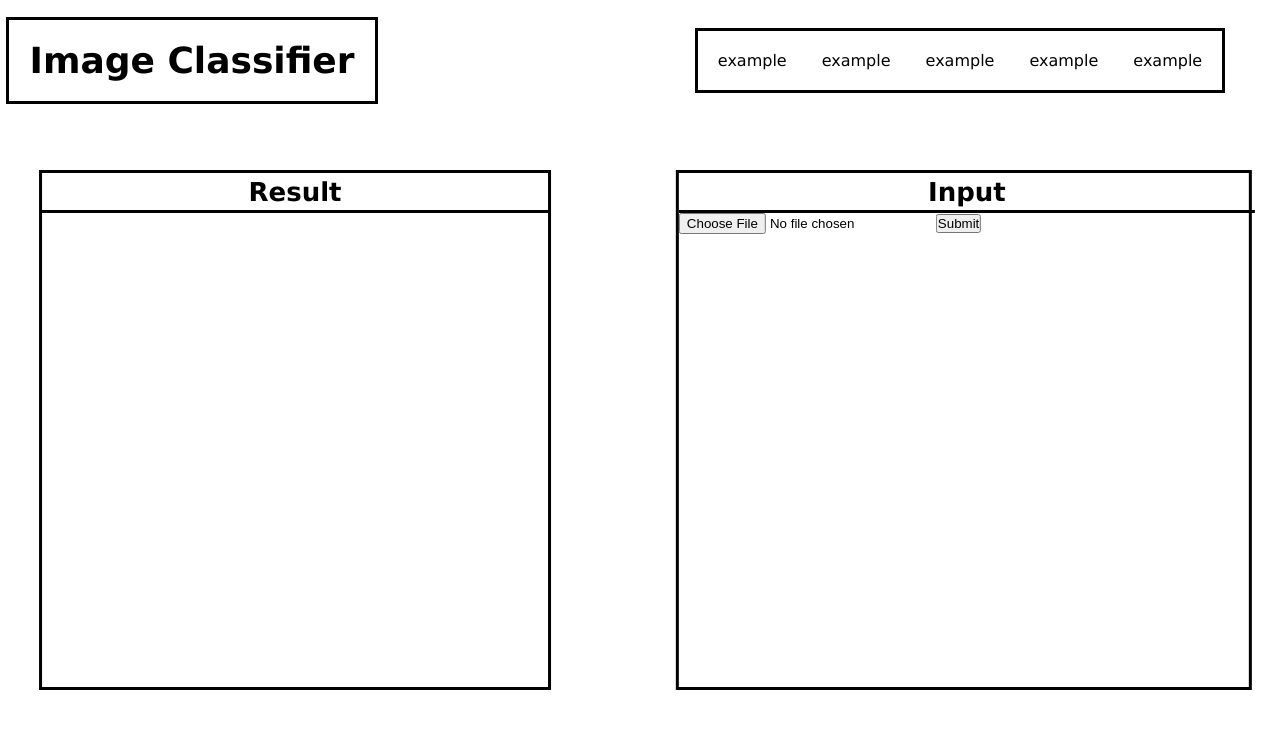
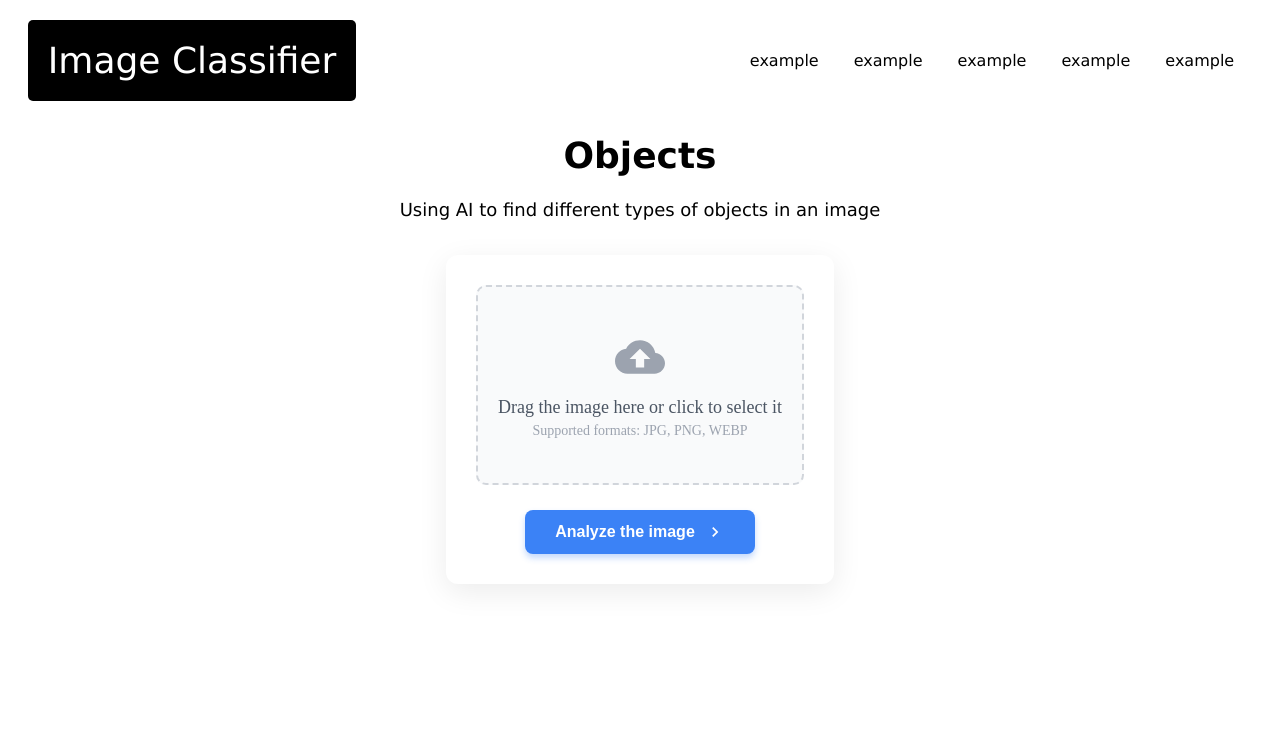
Before and after one commit to temm-dev/image-classifier, a FastAPI app: page / in a window 1280 px wide. Shown: the top 729 px of the page. Run offline with FastAPI, Linux system fonts and the light colour scheme.

Commit message:
Improved visual

```diff
--- /dev/null
+++ b/src/app/static/index.css
@@ -0,0 +1,254 @@
+* {
+    padding: 0;
+    margin: 0;
+    box-sizing: border-box;
+}
+
+a:link {
+    color: #000;
+    text-decoration: none;
+}
+
+
+a:visited {
+    color: #000;
+    text-decoration: none;
+}
+
+header {
+    width: 100vw;
+    height: 15vh;
+
+    display: flex;
+    justify-content: space-between;
+    position: relative;
+}
+
+.header__container {
+    width: 30vw;
+    height: inherit;
+
+    display: flex;
+    justify-content: center;
+    align-items: center;
+}
+
+.container__main-title:link {
+    padding: 20px;
+    box-sizing: border-box;
+
+    background-color: #000;
+    border-radius: 5px;
+
+    font-family: 'Lucida Sans', 'Lucida Sans Regular', 'Lucida Grande', 'Lucida Sans Unicode', Geneva, Verdana, sans-serif;
+    font-size: 36px;
+    color: #fff;
+}
+
+.container__main-title:visited {
+    color: #fff;
+}
+
+
+.container_hrefs {
+    width: 45vw;
+    height: inherit;
+
+    display: flex;
+    justify-content: center;
+    align-items: center;
+}
+
+.hrefs__list {
+    padding: 20px;
+    box-sizing: border-box;
+
+    border-radius: 5px;
+
+    display: flex;
+    gap: 35px;
+}
+
+.hrefs__list-item {
+    list-style-type: none;
+
+    font-family: 'Lucida Sans', 'Lucida Sans Regular', 'Lucida Grande', 'Lucida Sans Unicode', Geneva, Verdana, sans-serif;
+}
+
+main {
+    width: 100vw;
+    height: 75vh;
+
+    box-sizing: border-box;
+
+    padding-top: 15px;
+
+    display: flex;
+    flex-direction: column;
+    align-items: center;
+}
+
+.head__title {
+    font-family: 'Lucida Sans', 'Lucida Sans Regular', 'Lucida Grande', 'Lucida Sans Unicode', Geneva, Verdana, sans-serif;
+    font-size: 36px;
+    color: #000;
+}
+
+.description {
+    width: 100vw;
+
+    padding-top: 2.9vh;
+
+    display: flex;
+    justify-content: center;
+}
+
+.description__text {
+    font-family: 'Lucida Sans', 'Lucida Sans Regular', 'Lucida Grande', 'Lucida Sans Unicode', Geneva, Verdana, sans-serif;
+    font-size: 18px;
+    font-weight: 100;
+}
+
+.form {
+    padding-top: 35px;
+}
+
+.form__container {
+    display: flex;
+    flex-direction: column;
+    align-items: center;
+    gap: 25px;
+    padding: 30px;
+    border-radius: 12px;
+    background: #fff;
+    box-shadow: 0 8px 30px rgba(0, 0, 0, 0.08);
+}
+
+.upload-area {
+    position: relative;
+    display: flex;
+    flex-direction: column;
+    align-items: center;
+    justify-content: center;
+    width: 100%;
+    max-width: 450px;
+    height: 200px;
+    border: 2px dashed #d1d5db;
+    border-radius: 10px;
+    background-color: #f9fafb;
+    cursor: pointer;
+    transition: all 0.3s ease;
+    padding: 20px;
+    text-align: center;
+}
+
+.upload-area:hover, .upload-area.dragover {
+    border-color: #3b82f6;
+    background-color: #eff6ff;
+}
+
+.upload-icon {
+    width: 50px;
+    height: 50px;
+    fill: #9ca3af;
+    margin-bottom: 15px;
+    transition: fill 0.3s ease;
+}
+
+.upload-area:hover .upload-icon, .upload-area.dragover .upload-icon {
+    fill: #3b82f6;
+}
+
+.upload-text {
+    font-size: 18px;
+    font-weight: 500;
+    color: #4b5563;
+    margin-bottom: 5px;
+}
+
+.upload-subtext {
+    font-size: 14px;
+    color: #9ca3af;
+}
+
+.form__input-image {
+    position: absolute;
+    width: 100%;
+    height: 100%;
+    top: 0;
+    left: 0;
+    opacity: 0;
+    cursor: pointer;
+}
+
+.preview-container {
+    position: relative;
+    width: 100%;
+    max-width: 400px;
+    border-radius: 10px;
+    overflow: hidden;
+    box-shadow: 0 4px 15px rgba(0, 0, 0, 0.1);
+}
+
+.image-preview {
+    display: block;
+    width: 100%;
+    height: auto;
+    max-height: 300px;
+    object-fit: contain;
+}
+
+.preview-remove {
+    position: absolute;
+    top: 10px;
+    right: 10px;
+    width: 32px;
+    height: 32px;
+    border-radius: 50%;
+    background: rgba(255, 255, 255, 0.9);
+    border: none;
+    color: #ef4444;
+    font-size: 20px;
+    cursor: pointer;
+    display: flex;
+    align-items: center;
+    justify-content: center;
+    transition: all 0.2s ease;
+}
+
+.preview-remove:hover {
+    background: #fff;
+    transform: scale(1.1);
+}
+
+.form__submit {
+    display: flex;
+    align-items: center;
+    gap: 10px;
+    padding: 12px 30px;
+    background-color: #3b82f6;
+    color: white;
+    border: none;
+    border-radius: 8px;
+    font-size: 16px;
+    font-weight: 600;
+    cursor: pointer;
+    transition: all 0.3s ease;
+    box-shadow: 0 4px 6px #3b82f64d;
+}
+
+.form__submit:hover {
+    background-color: #2563eb;
+    transform: translateY(-2px);
+    box-shadow: 0 6px 8px #3b82f666;
+}
+
+.form__submit:active {
+    transform: translateY(0);
+}
+
+.submit-icon {
+    width: 20px;
+    height: 20px;
+    fill: white;
+}
--- a/src/app/templates/index.html
+++ b/src/app/templates/index.html
@@ -3,13 +3,17 @@
 <head>
     <meta charset="UTF-8">
     <meta name="viewport" content="width=device-width, initial-scale=1.0">
-    <link rel="stylesheet" href="{{ url_for('static', path='/styles.css') }}">
+    <link rel="stylesheet" href="{{ url_for('static', path='/index.css') }}">
+    <script src="{{ url_for('static', path='/script.js') }}"></script>
+
+    <!-- <link rel="stylesheet" href="../static/index.css">
+    <script src="../static/script.js"></script> -->
     <title>Image Classifier</title>
 </head>
 <body>
     <header>
         <div class="header__container">
-            <h1 class="container__main-title">Image Classifier</h1>
+            <a class="container__main-title" href="/">Image Classifier</a>
         </div>
 
         <nav class="container_hrefs">
@@ -24,29 +28,37 @@
     </header>
 
     <main>
-        <section class="main__output-section">
-            <div class="output-section__head">
-                <h2 class="output-section__head-title">Result</h2>
+
+        <div class="head">
+            <h2 class="head__title">Objects</h2>
+        </div>
+
+        <div class="description">
+            <h2 class="description__text">Using AI to find different types of objects in an image</h2>
+        </div>
+
+        <form class="form" action="/upload" method="post" enctype="multipart/form-data">
+            <div class="form__container">
+                <div class="upload-area" id="upload-area">
+                    <svg class="upload-icon" xmlns="http://www.w3.org/2000/svg" viewBox="0 0 24 24">
+                        <path d="M19.35 10.04C18.67 6.59 15.64 4 12 4 9.11 4 6.6 5.64 5.35 8.04 2.34 8.36 0 10.91 0 14c0 3.31 2.69 6 6 6h13c2.76 0 5-2.24 5-5 0-2.64-2.05-4.78-4.65-4.96zM14 13v4h-4v-4H7l5-5 5 5h-3z"/>
+                    </svg>
+                    <p class="upload-text">Drag the image here or click to select it</p>
+                    <p class="upload-subtext">Supported formats: JPG, PNG, WEBP</p>
+                    <input class="form__input-image" type="file" name="image" accept="image/*" required>
+                </div>
+                <div class="preview-container" id="preview-container" style="display: none;">
+                    <img id="image-preview" class="image-preview" src="" alt="Предпросмотр">
+                    <button type="button" class="preview-remove" id="preview-remove">×</button>
+                </div>
+                <button class="form__submit" type="submit">
+                    <span>Analyze the image</span>
+                    <svg class="submit-icon" xmlns="http://www.w3.org/2000/svg" viewBox="0 0 24 24">
+                        <path d="M10 6L8.59 7.41 13.17 12l-4.58 4.59L10 18l6-6z"/>
+                    </svg>
+                </button>
             </div>
-
-            {% if processed_image %}
-            <img class="output-section__processed_image" src="{{ processed_image }}" alt="Processed Image">
-            <p>Download: <a href="{{ processed_image }}">processed image</a></p>
-            {% endif %}
-        </section>
-
-        <section class="main__input-section">
-            <div class="input-section__head">
-                <h2 class="input-section__head-title">Input</h2>
-            </div>
-
-            <form action="/upload" method="post" enctype="multipart/form-data">
-                <input type="file" name="image" accept="image/*" required>
-                <button type="submit">Submit</button>
-            </form>
-        </section>
+        </form>
     </main>
-
-    <footer></footer>
 </body>
 </html>
```
